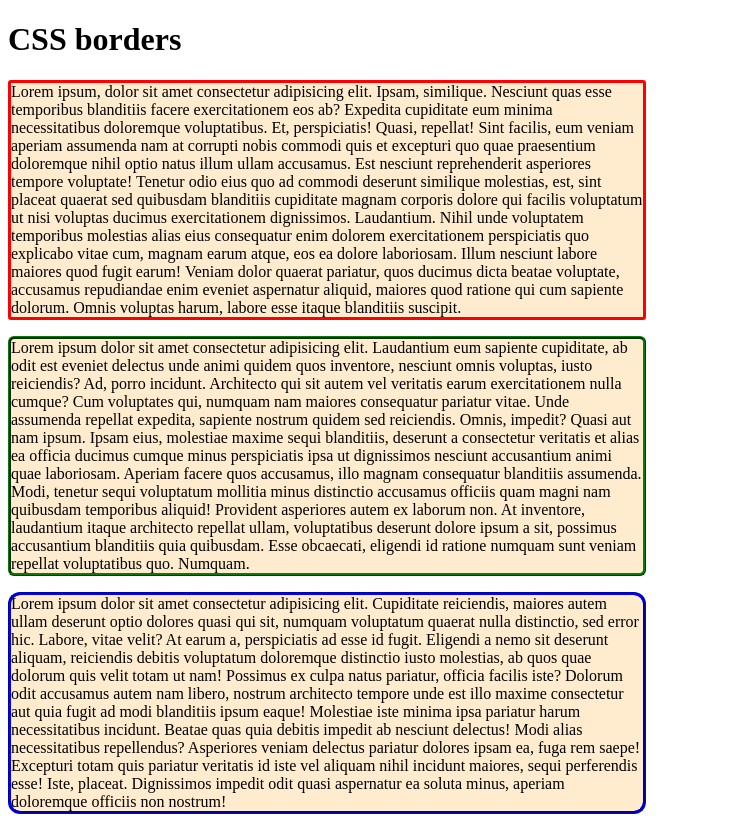
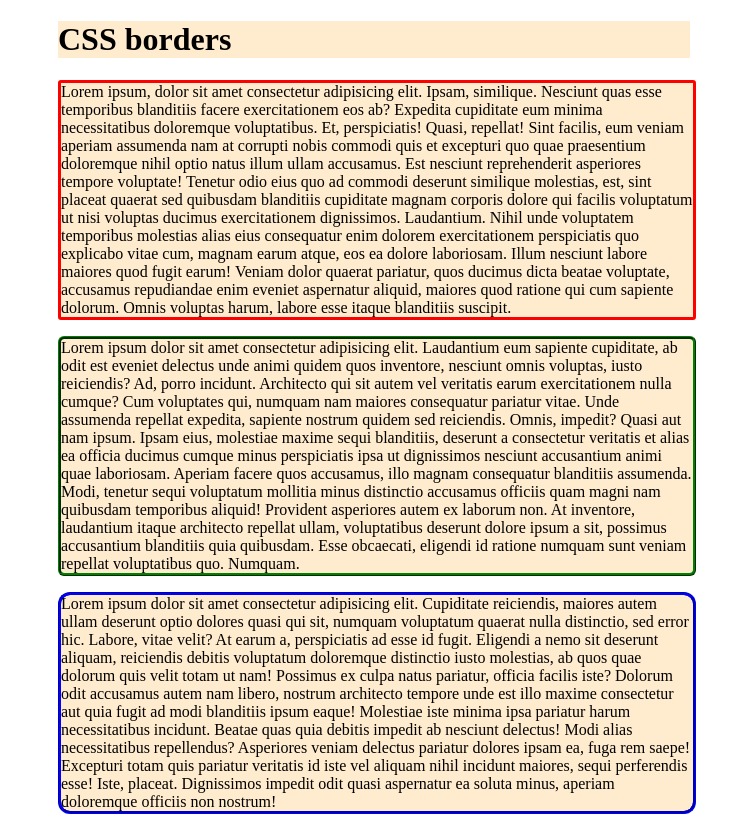
Before and after one commit to AbelSoi/css-borders, a plain HTML site: page index.html in a window 1280 px wide. Shown: the whole page, without its empty margins (0-751 px from the left). Drawn offline with Linux system fonts and the light colour scheme.

Commit message:
Added some margins

```diff
--- a/styles.css
+++ b/styles.css
@@ -1,7 +1,13 @@
+h1 {
+    width: 50%;
+    margin-left: 50px;
+    background-color: blanchedalmond;
+}
 div p {
     background-color: blanchedalmond;
     width: 50%;
     border-width: 3px;
+    margin-left: 50px;
 }
 div p.one {
     border: solid red;
```
